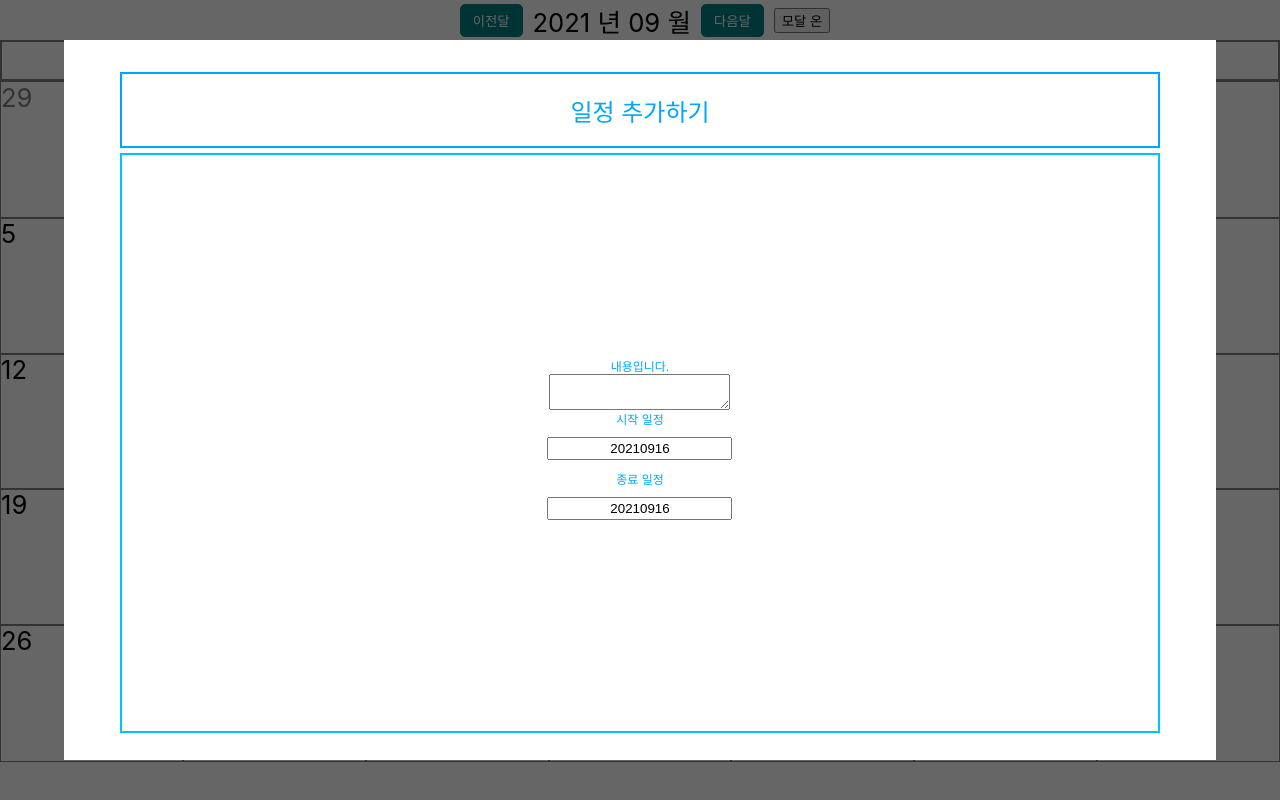
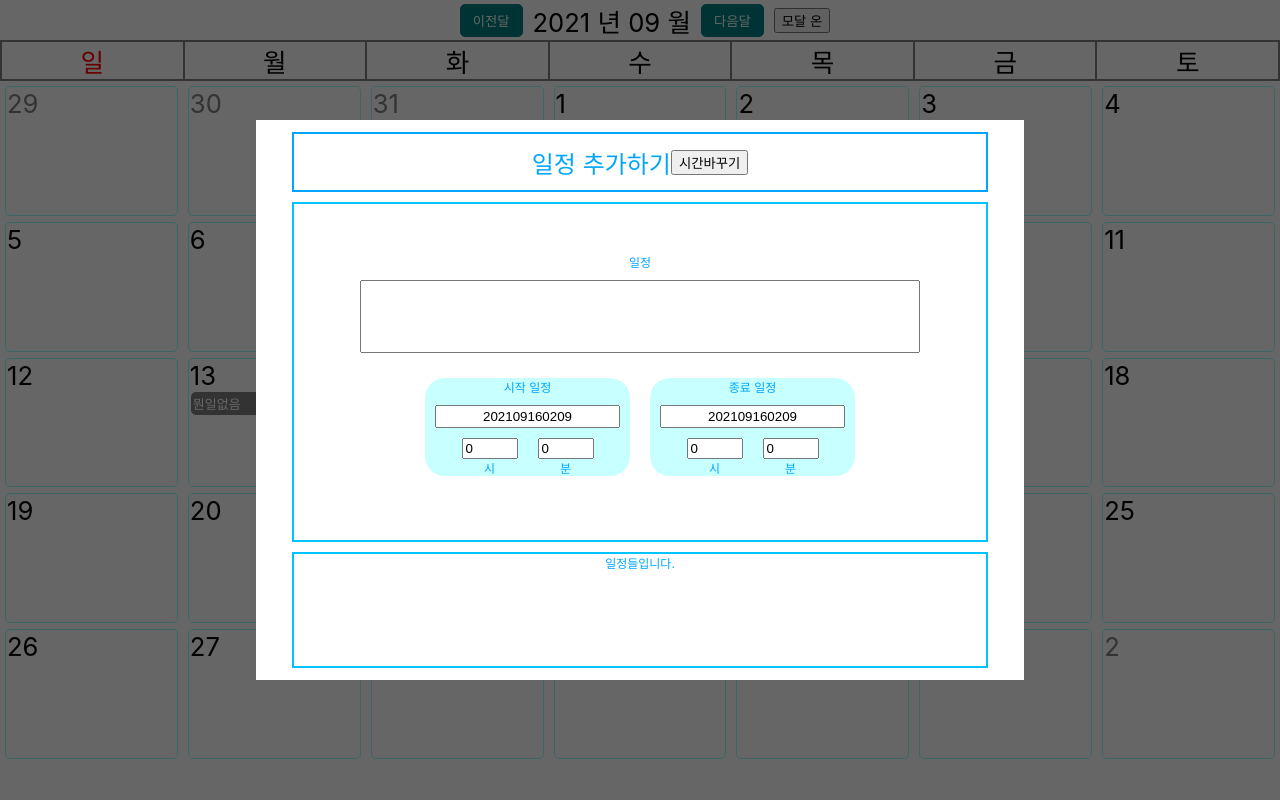
Before and after one commit to slbin-park/Schedule_manager, a React (Create React App) app: page / in a window 1280 px wide. Both pictures are taken after a click on the button "모달 온". Built offline with nearby package versions, Linux system fonts and the light colour scheme.

Commit message:
Add time and minute change button

```diff
--- a/src/assets/css/calendar.scss
+++ b/src/assets/css/calendar.scss
@@ -52,16 +52,20 @@ html, body {
             flex-direction: row;
             width: 100%;
             height: 100%;
+            margin-bottom: 10px;
             .calendar_body_days{
                 display:flex;
                 flex-direction: column;
-                border:1px solid gray;
+                border:1px solid #96FFFF;
+                border-radius: 5px;
+                margin: 5px;
                 width: 100%;
                 height:100%;
                 text-align: initial;
                 font-size : 2vw;
+                padding: 1px;
                 .calendar_body_days_event{
-                    font-size: 15px;
+                    font-size: 13px;
                     background: gray;
                     color: white;
                     border-radius: 5px;
--- a/src/page/modal/assets/css/modal.scss
+++ b/src/page/modal/assets/css/modal.scss
@@ -11,8 +11,8 @@
     align-items: center;
     .modal_div{
         background-color: white;
-        height: 90vh;
-        width: 90vw;
+        height: 70vh;
+        width: 60vw;
         display: flex;
         justify-content: center;
         flex-direction: column;
@@ -32,9 +32,14 @@
             align-items: center;
             justify-content: center;
             flex-direction: column;
-            height: 80%;
+            height: 60%;
             width: 90%;
             border: 2px solid #00C3FF;
+            margin: 5px;
+            .modal_body_time{
+                display: flex;
+                margin: 5px;
+            }
             .modal_button_start{
                 text-align: center;
                 margin:10px;
@@ -52,13 +57,13 @@
                 background-color: #96FFFF;
                 border-radius: 5px;
                 padding: 5px;
-                font-size: 2vh;
+                font-size: 10px;
                         .calendar_body_head{
                             color : rgb(15, 15, 15);
                             display: flex;
                             .calendar_body_head_days{
                                 width: 100%;
-                                font-size:2vw;
+                                font-size: 20px;
                             }
                         }
                         .calendar_body_line{
@@ -71,7 +76,7 @@
                                 flex-direction: column;
                                 width: 100%;
                                 height:100%;
-                                font-size : 2vw;
+                                font-size: 20px;
                                 margin:2px;
                                 padding: 1px;
                             }
@@ -84,5 +89,35 @@
                         }
             }
         }
+        .modal_footer{
+            border: 2px solid #00C3FF;
+            width: 90%;
+            margin: 5px;
+            height: 20%;
+        }
     }
 }
+
+.text_area{
+    font-size: 15px;
+    margin: 10px;
+    text-align: center;
+    width: 80%;
+    height: 20%;
+}
+
+.time_picker{
+    display: flex;
+    justify-content: center;
+    .time_picker_time{
+        display: flex;
+        flex-direction: column;
+        margin-left: 10px;
+        margin-right: 10px;
+    }
+}
+.modal_body_time_start{
+    background-color: #C8FFFF;
+    border-radius: 20px;
+    margin: 10px;
+}
--- a/src/page/modal/modal.js
+++ b/src/page/modal/modal.js
@@ -1,4 +1,4 @@
-import { useState } from 'react';
+import { useState, useEffect } from 'react';
 import moment from 'moment';
 import './assets/css/modal.scss'
 
@@ -10,8 +10,11 @@ function Modal({ setmodal }) {
     const [endx, setendx] = useState(10000)
     const [endy, setendy] = useState(10000)
 
-    const [start, setstart] = useState(moment().format('YYYYMMDD'))
-    const [end, setend] = useState(moment().format('YYYYMMDD'))
+    const [start, setstart] = useState(moment().format('YYYYMMDDHHMM'))
+    // const [start_date, setstart_date] = useState(moment().format('YYYYMMDD'))
+    // const today = moment().hours('12').minutes('12')
+    const [end, setend] = useState(moment().format('YYYYMMDDHHMM'))
+    // const [end_date, setend_date] = useState(moment().format('YYYYMMDD'))
 
     const close_modal = (e) => {
         e.preventDefault()
@@ -45,29 +48,68 @@ function Modal({ setmodal }) {
                 <div className='modal_div'>
                     <div className='modal_title'>
                         일정 추가하기
+                        <button >
+                            시간바꾸기
+                        </button>
                     </div>
                     <div className='modal_body'>
-                        내용입니다.
-                        <textarea></textarea>
+                        일정
+                        <input type='text' className='text_area' ></input>
+                        <div className='modal_body_time'>
+                            <div className='modal_body_time_start'>
                                 <div onClick={(e) => show_calendar(e)} >
                                     <div>시작 일정</div>
                                     <input className='modal_button_start' value={start} readOnly></input>
                                 </div>
+                                <Time_picker start={start} setstart={setstart}></Time_picker>
                                 <div style={{ top: x, left: y, position: 'absolute' }} className='modal_calendar'>
                                     <Day_kor></Day_kor>
                                     <Date_picker setstart={setstart}></Date_picker>
                                 </div>
-
+                            </div>
+                            <div className='modal_body_time_start'>
                                 <div onClick={(e) => show_calendar(e)} >
                                     <div>종료 일정</div>
                                     <input className='modal_button_end' value={end} readOnly></input>
                                 </div>
+                                <Time_picker start={end} setstart={setend}></Time_picker>
                                 <div style={{ top: endx, left: endy, position: 'absolute' }} className='modal_calendar'>
                                     <Day_kor></Day_kor>
                                     <Date_picker setstart={setend}></Date_picker>
                                 </div>
                             </div>
                         </div>
+                    </div>
+                    <div className='modal_footer'>
+                        일정들입니다.
+                    </div>
+                </div>
+            </div>
+        </div>
+    )
+}
+
+function Time_picker({ start, setstart }) {
+    const [time, settime] = useState(0)
+    const [minute, setminute] = useState(0)
+    const change_h = (e) => {
+        let time = e.target.value > 23 || e.target.value < 0 ? 23 : e.target.value
+        settime(time)
+        setstart(moment(start, 'YYYYMMDDHHmm').hours(time).format('YYYYMMDDHHmm'))
+        // 위에 moment객체는 현재 날짜 형식이 어떤지 알려줘야함
+    }
+    const change_m = (e) => {
+        let time = e.target.value > 59 || e.target.value < 0 ? 59 : e.target.value
+        setminute(time)
+        setstart(moment(start, 'YYYYMMDDHHmm').minutes(time).format('YYYYMMDDHHmm'))
+    }
+    return (
+        <div className='time_picker'>
+            <div className='time_picker_time'>
+                <input type='number' value={time} onChange={(e) => change_h(e)} min='0' max='23'></input> 시
+            </div>
+            <div className='time_picker_time'>
+                <input type='number' value={minute} onChange={(e) => change_m(e)} min='0' max='59'></input> 분
             </div>
         </div>
     )
```
Lines whose indentation alone changed are shown as unchanged.
